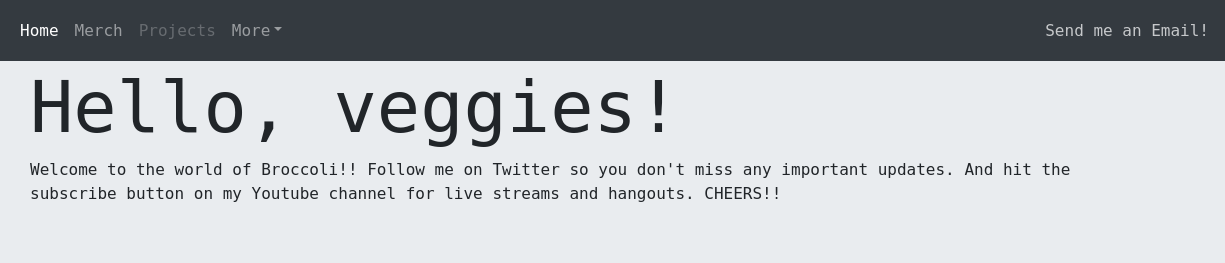
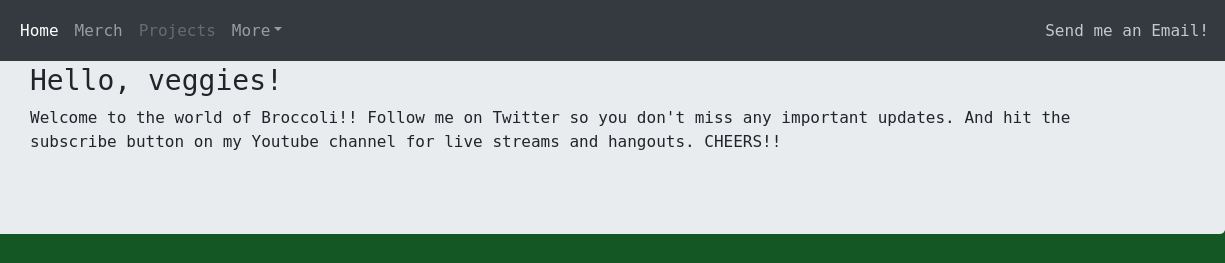
Before and after one commit to BroccoliBusiness/broccolibiz, a plain HTML site: page Bench.html in a window 1280 px wide. Shown: the top 263 px of the page, 55-1280 px from the left. Drawn offline with Linux system fonts and the light colour scheme; files that its build step writes are made by us from their sources.

Commit message:
some updates

```diff
--- a/Bench.html
+++ b/Bench.html
@@ -8,7 +8,7 @@
 
     <title>Broccoli Business</title>
 
-    <link rel="canonical" href="https://broccolibusiness.github.io/broccolibiz">
+    <link rel="canonical" href="https://broccolibusiness.github.io/broccolibiz/">
 
     <!-- Bootstrap core CSS -->
     <link href="css/bootstrap.css" rel="stylesheet">
@@ -54,7 +54,7 @@
       <!-- Main jumbotron for a primary marketing message or call to action -->
       <div class="jumbotron">
         <div class="container">
-          <h3 class="display-3">Hello, veggies!</h3>
+          <h3 class="display-5">Hello, veggies!</h3>
           <p>Welcome to the world of Broccoli!! Follow me on Twitter so you don't miss any important updates.  And hit the subscribe button on my Youtube channel for live streams and hangouts. CHEERS!!</p>
 
         </div>
```
